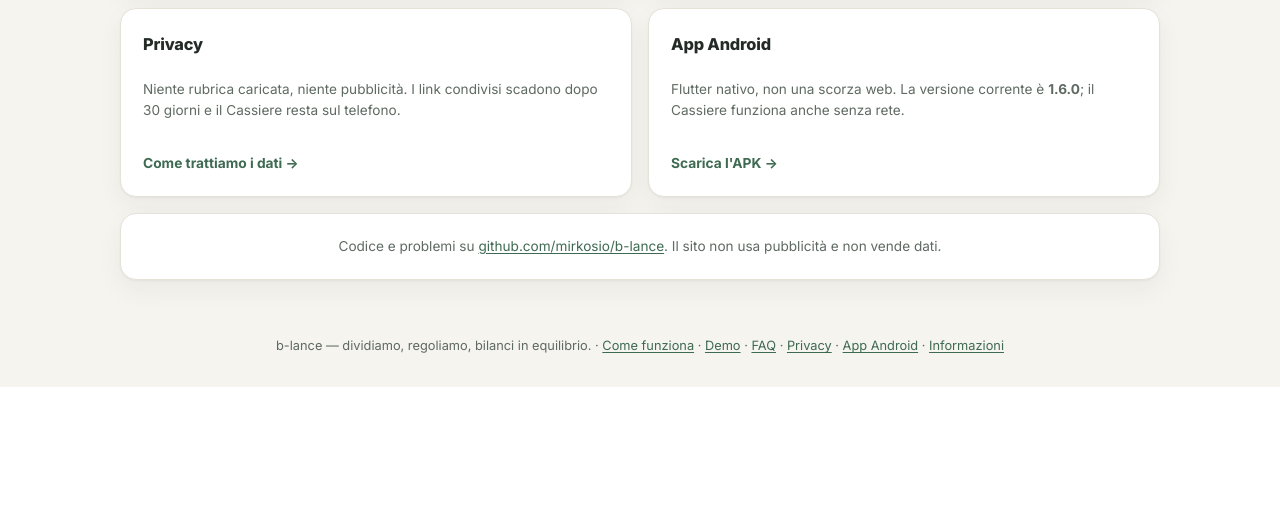
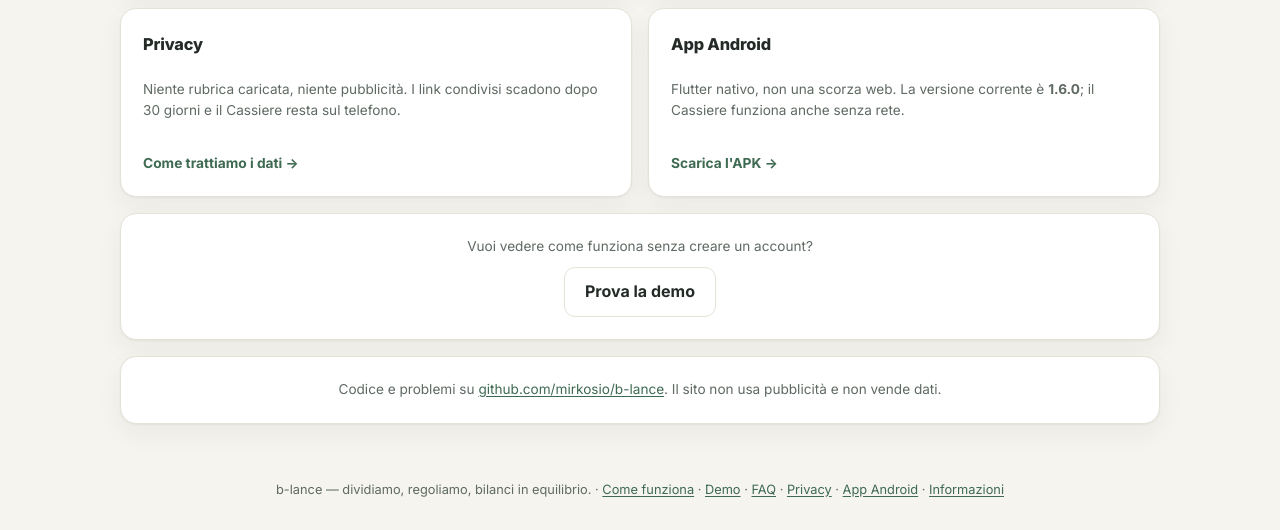
Before and after one commit to mirkosio/b-lance, a FastAPI app: page /about in a window 1280 px wide. Shown: the part 535-1065 px from the top of the page. Before the commit the page ends 922 px from the top, so only its background shows below. Run offline with FastAPI, Linux system fonts and the light colour scheme; some libraries are stand-ins or nearby versions; some web fonts are replaced.

Commit message:
feat(web): CTA demo in home, hub informazioni e nota open source

```diff
--- a/app/templates/about.html
+++ b/app/templates/about.html
@@ -62,6 +62,13 @@
 </div>
 
 <div class="card" style="text-align:center">
+  <p class="muted small" style="margin:0 0 10px">
+    Vuoi vedere come funziona senza creare un account?
+  </p>
+  <a class="btn ghost" href="/demo">Prova la demo</a>
+</div>
+
+<div class="card" style="text-align:center">
   <p class="muted small" style="margin:0">
     Codice e problemi su
     <a href="https://github.com/mirkosio/b-lance" rel="noopener">github.com/mirkosio/b-lance</a>.
--- a/app/templates/landing.html
+++ b/app/templates/landing.html
@@ -233,7 +233,7 @@
     </div>
     <div class="btnrow">
       <a href="/register" class="btn">Crea il primo gruppo</a>
-      <a href="/login" class="btn ghost">Accedi</a>
+      <a href="/demo" class="btn ghost">Prova la demo</a>
     </div>
   </div>
 </section>
```
